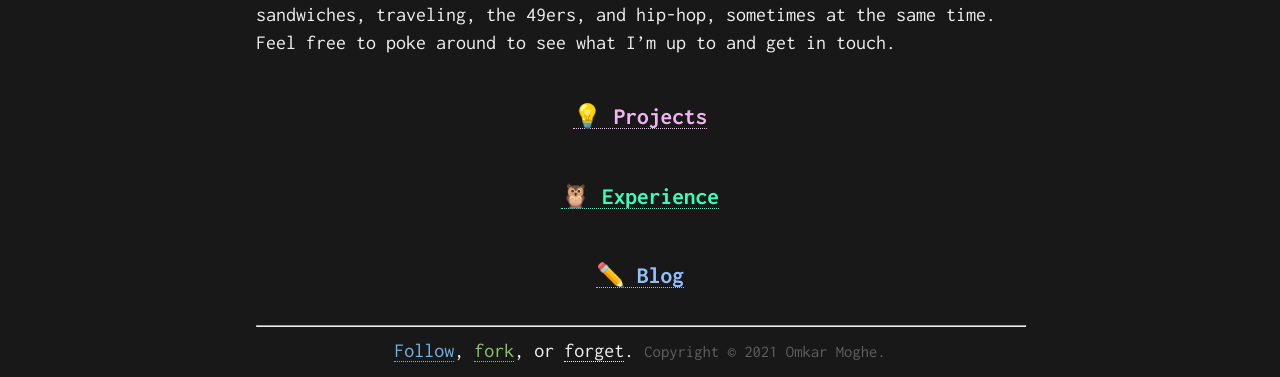
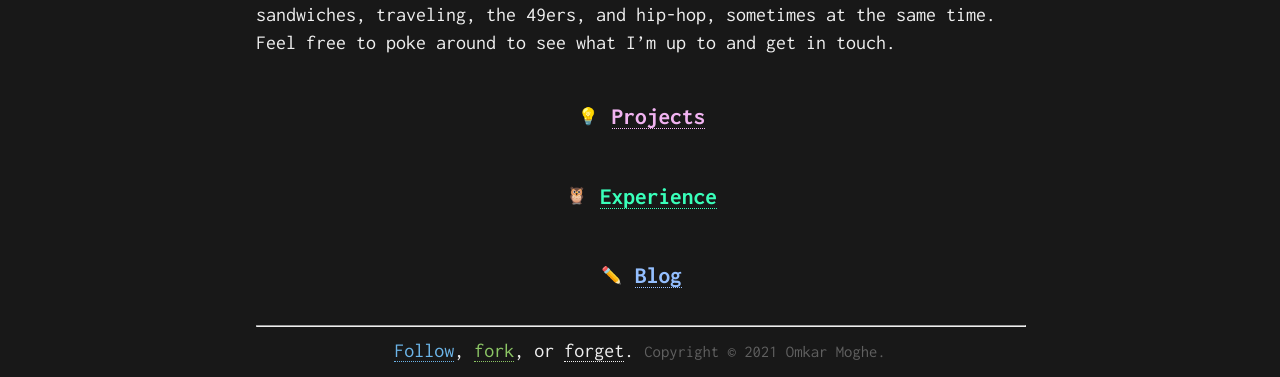
Before and after one commit to omkarmoghe/omkarmoghe.github.io, a Jekyll site: the page built from index.md, in a window 1280 px wide. Shown: the part 299-676 px from the top of the page. Built offline with Jekyll 4.4.1, drawn with Linux system fonts in a browser that asks for light colours; nearby versions of some CDN libraries.

Commit message:
main link tags

```diff
--- a/index.md
+++ b/index.md
@@ -7,6 +7,18 @@ title: Omkar Moghe
 
 Welcome! I'm a software engineer currently based in San Francisco. I studied Computer Science and Engineering at <span class="umich"><a href="https://cse.engin.umich.edu/">The University of Michigan</a></span>. I love sandwiches, traveling, the 49ers, and hip-hop, sometimes at the same time. Feel free to poke around to see what I'm up to and get in touch.
 
-{% include menu_link.html title="💡 Projects" url="/projects" class="projects" %}
-{% include menu_link.html title="🦉 Experience" url="/experience" class="experience" %}
-{% include menu_link.html title="✏️ Blog" url="/blog" class="blog" %}
+<div class="with-tag">
+  {% include tag.html title="💡"%}
+  &nbsp;
+  {% include menu_link.html title="Projects" url="/projects" class="projects" %}
+</div>
+<div class="with-tag">
+  {% include tag.html title="🦉" %}
+  &nbsp;
+  {% include menu_link.html title="Experience" url="/experience" class="experience" %}
+</div>
+<div class="with-tag">
+  {% include tag.html title="✏️" %}
+  &nbsp;
+  {% include menu_link.html title="Blog" url="/blog" class="blog" %}
+</div>
```
